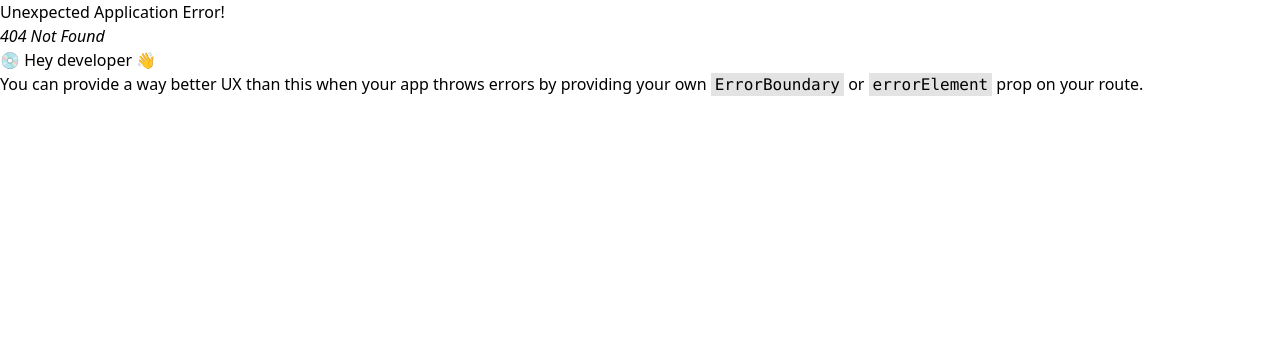
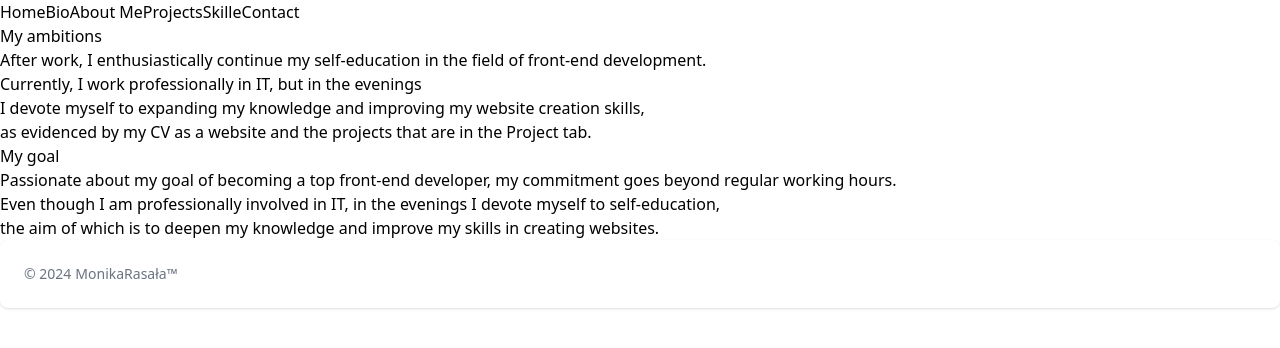
Before and after one commit to Monika-dotcom-boo/CV, a React (Vite) app in the folder CV/: page /about in a window 1280 px wide. Before the commit this address had no page. Shown: the top 348 px of the page. Built offline with nearby package versions, Linux system fonts and the light colour scheme.

Commit message:
adding an about tab along with the first descriptions on the page

```diff
--- /dev/null
+++ b/CV/src/componets/about/about.jsx
@@ -0,0 +1,36 @@
+
+function About() {
+    return (
+      <div>
+        <div>
+          <p>My ambitions</p>
+          <p>
+            After work, I enthusiastically continue my self-education in the field of front-end development.
+            <br />
+            Currently, I work professionally in IT, but in the evenings
+            {' '}
+            <br />
+            I devote myself
+            to expanding my knowledge and improving my website creation skills,
+            <br />
+            as evidenced by my CV as a website and the projects that are in the Project
+            tab.
+          </p>
+        </div>
+        <div>
+          <p>My goal</p>
+          <p>
+            Passionate about my goal of becoming a top front-end developer, my commitment goes beyond regular working hours.
+            {' '}
+            <br />
+            Even though I am professionally involved in IT, in the evenings I devote myself to self-education,
+            {' '}
+            <br />
+            the aim of which is to deepen my knowledge and improve my skills in creating websites.
+          </p>
+        </div>
+      </div>
+    );
+  }
+
+  export default  About;
--- a/CV/src/componets/layout/Header.jsx
+++ b/CV/src/componets/layout/Header.jsx
@@ -8,6 +8,7 @@ function Header() {
           <ul>
             <Link to="/Home">Home</Link>
             <Link to="/Bio">Bio</Link>
+            <Link to="/About">About Me</Link>
             <Link to="/Projects">Projects</Link>
             <Link to="/Skille">Skille</Link>
             <Link to="/Contact">Contact</Link>
```
Also changed, not shown: CV/src/router/index.jsx (+9 -4 lines).
